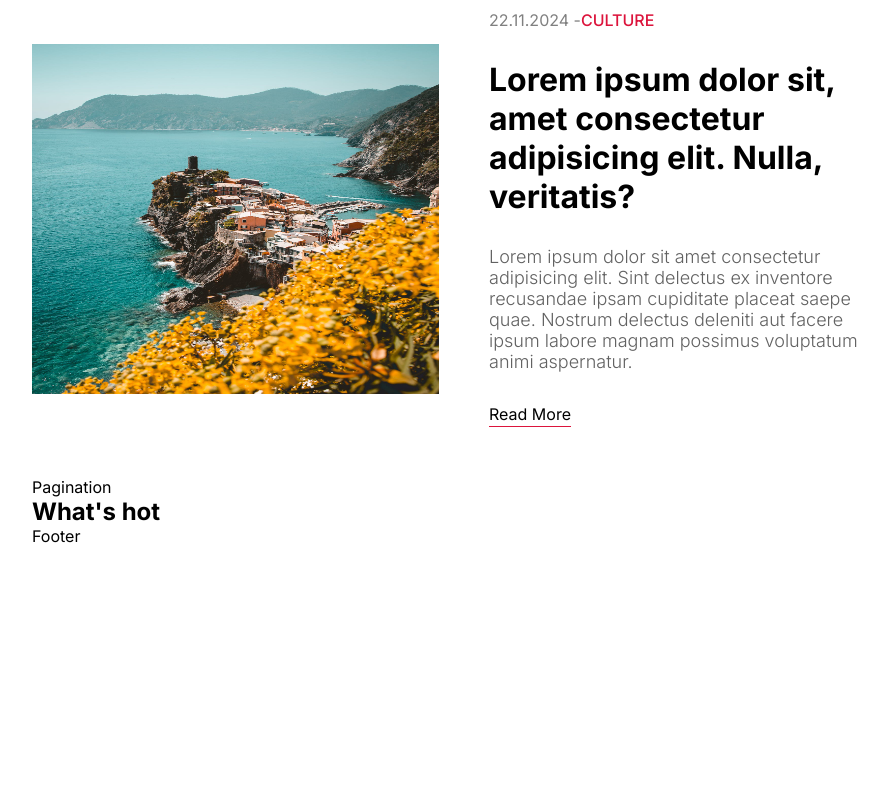
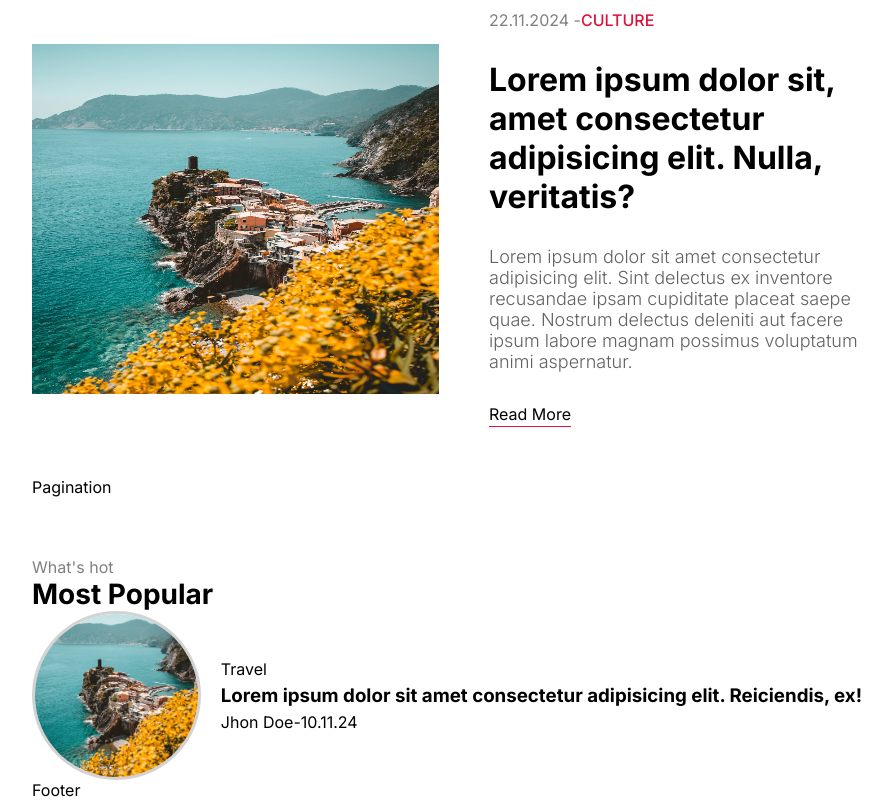
Before and after one commit to RakibMERNDev/rakib-blog, a Next.js app: page / in a window 1280 px wide. Shown: the part 2800-3600 px from the top of the page, without its empty margins (176-1068 px from the left). Before the commit the page ends 3346 px from the top, so only its background shows below. Built offline with nearby package versions, Linux system fonts and the light colour scheme.

Commit message:
Enhance Menu component with new layout, styles, and image handling

```diff
--- a/src/components/Menu/Menu.jsx
+++ b/src/components/Menu/Menu.jsx
@@ -1,9 +1,27 @@
 import React from "react";
 import styles from "./menu.module.css";
+import Link from "next/link";
+import Image from "next/image";
 
 const Menu = () => {
   return <div className={styles.container}>
-    <h2>{"What's hot"}</h2>
+    <h2 className={styles.subtitle}>{"What's hot"}</h2>
+    <h1 className={styles.title}>Most Popular</h1>
+    <div className={styles.items}>
+      <Link href='' className={styles.item}>
+      <div className={styles.imageContainer}>
+        <Image src="/p1.jpeg" alt="" className={styles.image} fill/>
+      </div>
+      <div className={styles.textContainer}>
+        <span className={`${styles.category} ${styles.travel}`}>Travel</span>
+        <h3 className={styles.postTitle}>Lorem ipsum dolor sit amet consectetur adipisicing elit. Reiciendis, ex!</h3>
+        <div className={styles.detail}>
+          <span className={styles.username}>Jhon Doe</span>
+          <span className={styles.date}>-10.11.24</span>
+        </div>
+      </div>
+      </Link>
+    </div>
   </div>;
 };
 
--- a/src/components/Menu/menu.module.css
+++ b/src/components/Menu/menu.module.css
@@ -1,3 +1,48 @@
-.container{
-    flex: 2;
+.container {
+  flex: 2;
+  margin-top: 60px;
 }
+
+.subtitle {
+  color: gray;
+  font-size: 16px;
+  font-weight: 400;
+}
+
+.title {
+  font-size: 28px;
+}
+
+.items {
+}
+
+.item {
+  display: flex;
+  align-items: center;
+  gap: 20px;
+}
+
+.imageContainer {
+  flex: 1;
+  aspect-ratio: 1/1;
+  position: relative;
+}
+
+.image {
+  border-radius: 50%;
+  border: 3px solid lightgray;
+  object-fit: cover;
+}
+
+.textContainer {
+  flex: 4;
+  display: flex;
+  flex-direction: column;
+  gap: 5px;
+}
+
+.postTile{
+    font-size: 18px;
+    font-weight: 500;
+    color: var(--softTextColor);
+}
```
